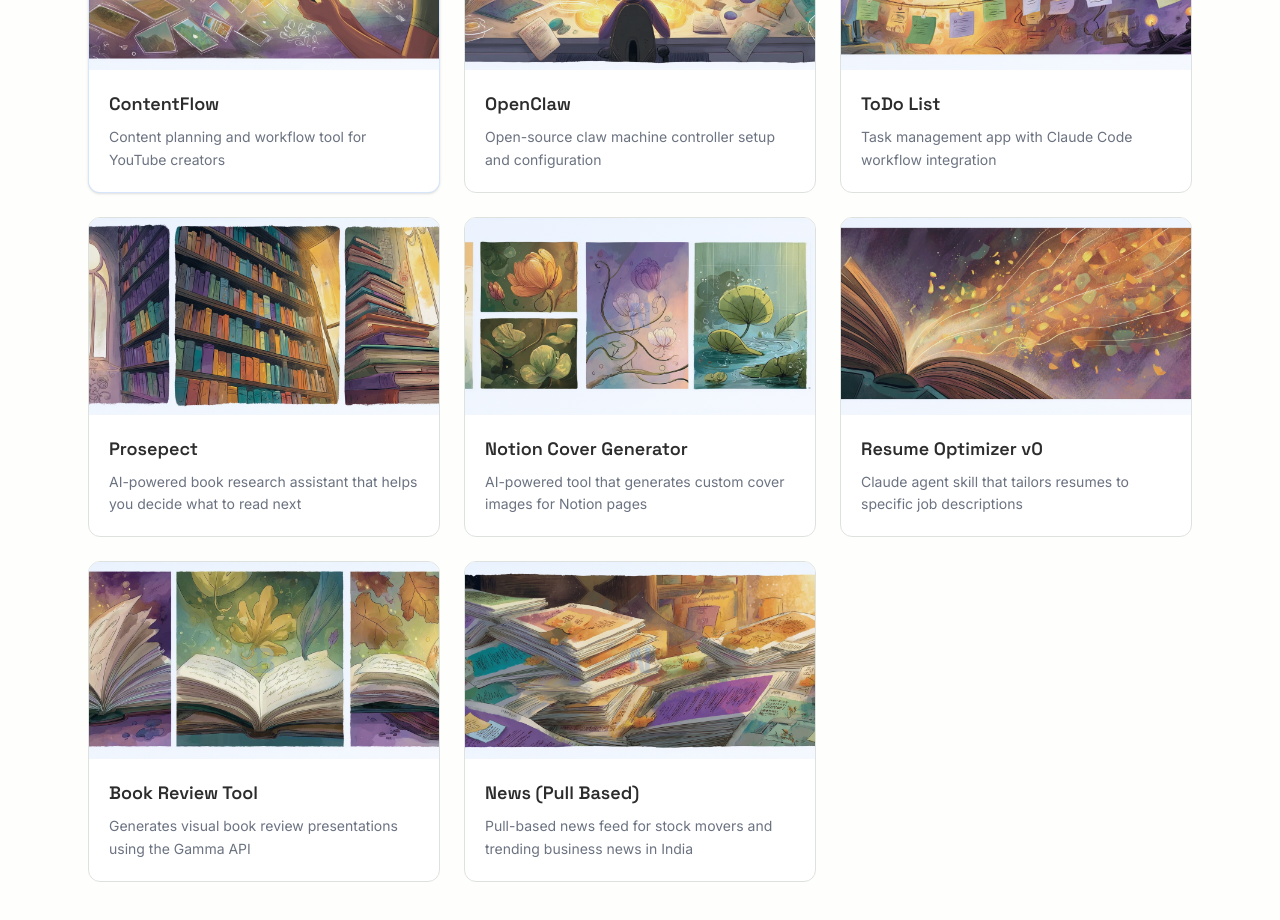
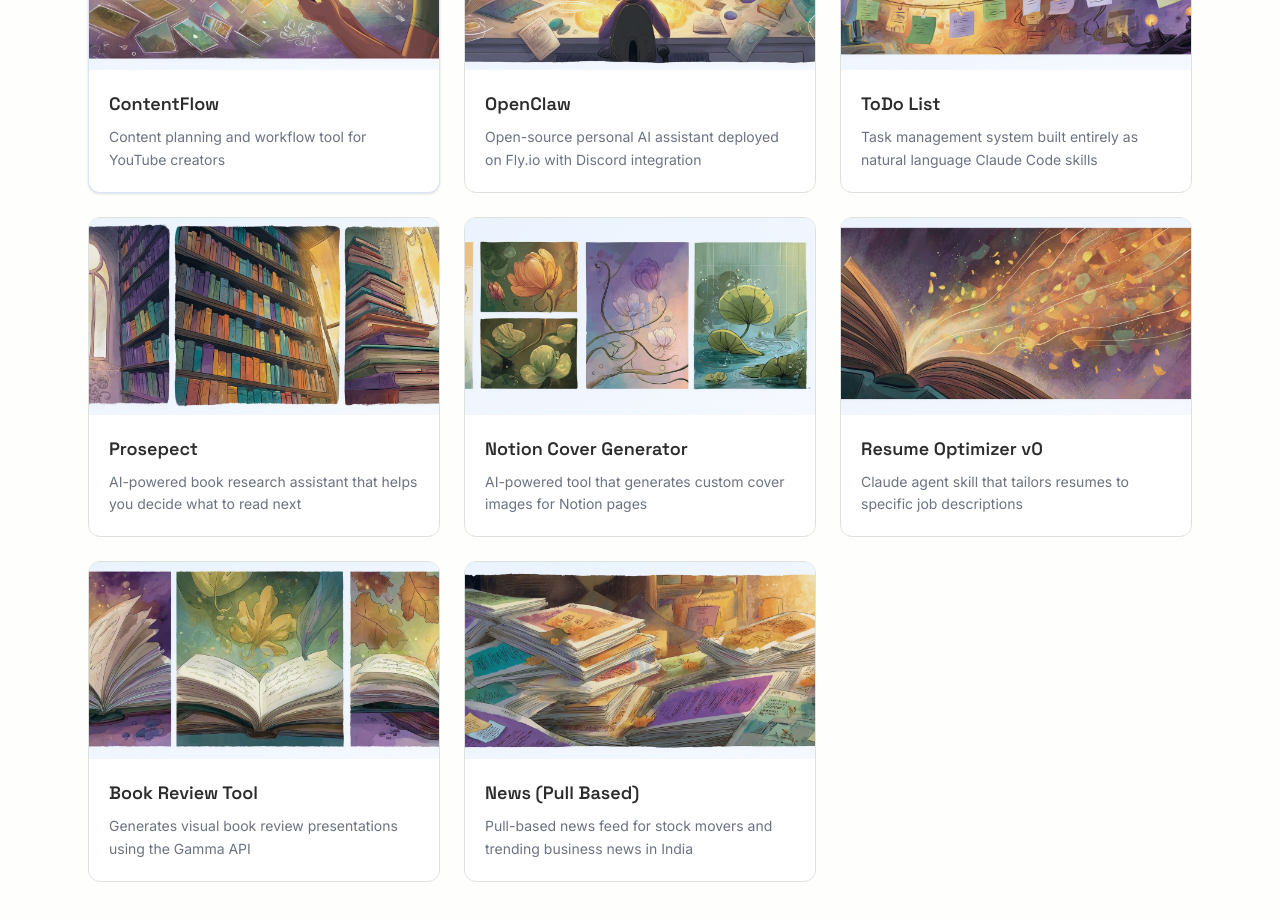
Before and after one commit to b-barri/personal-website, a Next.js app: page / in a window 1280 px wide. Shown: the part 1500-2420 px from the top of the page. Built offline with nearby package versions, Linux system fonts and the light colour scheme.

Commit message:
feat(content): add real project descriptions, tools, features, and links from Notion

```diff
--- a/src/data/projects.ts
+++ b/src/data/projects.ts
@@ -18,67 +18,114 @@
   {
     slug: "prd-auditor",
     title: "PRD Auditor",
-    tagline: "AI PRD auditor that stress-tests your product strategy like a panel of experts",
+    tagline:
+      "AI PRD auditor that stress-tests your product strategy like a panel of experts",
     description:
-      "An AI-powered PRD auditor built on top of Lenny's newsletter frameworks. It takes your product requirement document and evaluates it from multiple expert perspectives — product strategy, engineering feasibility, user experience, and business impact. Think of it as a panel of seasoned product leaders reviewing your PRD before you ship it to your team.",
+      "An AI-powered PRD auditor built on Lenny Rachitsky's content. Paste a PRD and get it scored, critiqued, and rewritten by AI grounded in insights from 279 real product experts (Shreyas Doshi, Teresa Torres, Marty Cagan, and more). Processed 289 podcast transcripts and 349 newsletter articles into a structured knowledge base, built a Next.js app with a two-tier Claude API strategy, and shipped in one day using a compound engineering workflow. Three distinct feedback modes: scorecard analysis with inline annotations, expert debate where matched experts argue your strategy, and framework-organized expert review. Features a pixel-art game UI with 279 collectible expert avatars.",
     imagePath: "/images/projects/prd-auditor.webp",
-    tools: [],
+    tools: [
+      "Next.js 16",
+      "Claude Sonnet 4",
+      "Claude Haiku 4.5",
+      "Zustand",
+      "Tailwind CSS v4",
+      "GSAP",
+      "Zod 4",
+      "Vercel",
+    ],
     features: [
-      "Multi-perspective PRD analysis",
-      "Strategy stress-testing based on Lenny's frameworks",
-      "Actionable feedback with severity ratings",
-      "Export-ready review summaries",
+      "Three feedback modes: scorecard, expert debate, and framework review",
+      "Knowledge base from 289 podcasts and 349 newsletter articles",
+      "279 indexed product experts with AI-generated pixel-art avatars",
+      "Inline annotations that teach frameworks before applying them",
+      "Built in a single day with compound engineering workflow",
     ],
-    links: {},
+    links: {
+      demo: "https://lenny-war-room.vercel.app/",
+      github: "https://github.com/b-barri/lenny-prd-auditor",
+    },
     featured: true,
   },
   {
     slug: "project-dora",
     title: "Project Dora",
-    tagline: "AI writing pipeline that generates content in your personal voice",
+    tagline:
+      "AI writing pipeline that generates content in your personal voice",
     description:
-      "A personal writing assistant that learns your voice, tone, and style from your existing writing. It helps generate drafts, blog posts, and social content that sounds authentically like you — not like generic AI output. Built as a full pipeline from topic research to final draft.",
+      "A full AI-powered Substack blog generation pipeline with human approval gates at every step. Turns real-time trend signals from 9 sources (Stratechery, Every.to, Hacker News, Twitter, TechCrunch, Reddit, Google Trends, and more) into polished, fact-checked posts written in the author's own voice. A 7-stage pipeline handles ingestion, two-pass topic generation with strategic framework overlays, web research, section-by-section drafting with tone fingerprinting, and automated fact-checking with citation injection. Built over 18 days with 84 commits. End-to-end blog posts in ~15 minutes that pass the 'did I write this?' test.",
     imagePath: "/images/projects/project-dora.webp",
-    tools: [],
+    tools: [
+      "Python",
+      "FastAPI",
+      "SQLAlchemy 2.0",
+      "SQLite (WAL)",
+      "Claude Sonnet",
+      "Claude Haiku",
+      "DALL-E 3",
+      "Playwright",
+      "Jinja2",
+    ],
     features: [
-      "Voice and style learning from your existing writing",
-      "Topic research and outline generation",
-      "Multi-draft generation with style consistency",
-      "Content pipeline from idea to published post",
+      "7-stage pipeline with human approval gates at every step",
+      "9 trend sources with slot-based priority aggregation",
+      "Tone fingerprinting from existing writing for authentic voice matching",
+      "Automated fact-checking with source cross-referencing and citations",
+      "Feedback loop from approve/reject history that improves over time",
     ],
-    links: {},
+    links: {
+      github: "https://github.com/b-barri/ProjectDora",
+    },
     featured: true,
   },
   {
     slug: "openclaw",
     title: "OpenClaw",
-    tagline: "Open-source claw machine controller setup and configuration",
+    tagline:
+      "Open-source personal AI assistant deployed on Fly.io with Discord integration",
     description:
-      "An open-source hardware and software setup for building and controlling a claw machine. Includes controller configuration, motor calibration, and a game interface. A fun hardware-meets-software side project that combines physical computing with web interfaces.",
+      "Deployed OpenClaw, an open-source personal AI assistant framework, on Fly.io with Discord integration. Connects to 20+ messaging channels (WhatsApp, Telegram, Discord, Slack, etc.) through a single gateway, routes conversations through a unified AI agent, and handles daily digests, async research, and recurring tasks. The architecture is gateway-centric with a WebSocket control plane. Channels are plugins, models are swappable (Anthropic, OpenAI, Google, Ollama with automatic failover). Key use cases include automated daily AI industry digests, blog topic suggestions, pre-meeting context briefs, and personal relationship tracking. Claude Code automated 80% of the deployment.",
     imagePath: "/images/projects/openclaw.webp",
-    tools: [],
+    tools: [
+      "TypeScript",
+      "Node.js 22+",
+      "Hono",
+      "Fly.io",
+      "Docker",
+      "Claude Code",
+      "Discord API",
+    ],
     features: [
-      "Hardware controller configuration",
-      "Motor calibration and testing",
-      "Web-based game interface",
-      "Open-source setup documentation",
+      "Unifies 20+ messaging channels through a single AI gateway",
+      "Model flexibility with automatic failover across providers",
+      "Real agency: browser control, shell commands, cron jobs",
+      "Privacy-first: runs locally, single-user, data stays on your hardware",
+      "Persistent memory through daily logs and identity files",
     ],
-    links: {},
+    links: {
+      other: [
+        {
+          label: "Blog Post",
+          url: "https://bhavya287274.substack.com/p/i-ran-openclaw-for-a-day-heres-what",
+        },
+      ],
+    },
     featured: false,
   },
   {
     slug: "todo-list",
     title: "ToDo List",
-    tagline: "Task management app with Claude Code workflow integration",
+    tagline:
+      "Task management system built entirely as natural language Claude Code skills",
     description:
-      "A task management application designed to integrate seamlessly with the Compound Engineering Claude Code workflow. Manages tasks, tracks progress, and integrates with AI-powered development pipelines for a streamlined builder workflow.",
+      "A daily task management system that lives inside Claude Code's CLI, built entirely as natural language instructions with no traditional code, no dependencies, and no build step. Six slash commands (/todo:plan, /todo:add, /todo:show, /todo:update, /todo:done, /todo:review) map to the natural rhythm of a workday: morning planning, during-work tracking, and end-of-day review. The entire system is ~400 lines of 'instruction code' written as English prose in markdown files with YAML frontmatter. Tasks are stored as structured markdown under ~/.claude/todo/, with completed tasks archived to dated files. Each command declares scoped tool permissions for safety.",
     imagePath: "/images/projects/todo-list.webp",
-    tools: ["Claude Code"],
+    tools: ["Claude Code CLI", "Markdown", "YAML"],
     features: [
-      "Claude Code workflow integration",
-      "Task creation and progress tracking",
-      "Priority-based task management",
-      "Developer-focused workflow",
+      "Six slash commands mapping to morning/during/evening workflow rhythm",
+      "Zero external dependencies — natural language as source code",
+      "Scoped tool permissions per command for safety",
+      "Swiss-style terminal output with box-drawing characters",
+      "Daily archiving creates built-in work journal for standups",
     ],
     links: {},
     featured: false,
@@ -86,16 +133,18 @@
   {
     slug: "resume-editor-skill",
     title: "Resume Editor Skill",
-    tagline: "Claude skill that turns job descriptions into submission-ready resumes in minutes",
+    tagline:
+      "Claude skill that turns job descriptions into submission-ready resumes in minutes",
     description:
-      "A Claude Code skill that takes a job description and your base resume, then intelligently tailors your resume to match the role. It rewrites bullet points, emphasizes relevant experience, and adjusts keywords — producing a submission-ready resume in minutes instead of hours.",
+      "A Claude Code skill that optimizes resumes for specific job descriptions, generates cover letters, and creates formatted Google Docs — all conversationally in under 5 minutes. Replaced a 500-line Python pipeline with a 230-line SKILL.md. Invoked with /resume-optimizer [JD URL], it fetches the job description (WebFetch with browser automation fallback for LinkedIn), reorders bullets by relevance using Claude's native reasoning, generates cover letters in both formal and email styles, writes a markdown review file, and creates a perfectly formatted Google Doc via copy-template strategy. The key insight: resume optimization is a reasoning task, not an algorithmic one.",
     imagePath: "/images/projects/resume-editor-skill.webp",
-    tools: ["Claude Code"],
+    tools: ["Claude Code (Opus)", "SKILL.md", "WebFetch", "Google Workspace CLI"],
     features: [
-      "Job description parsing and keyword extraction",
-      "Intelligent resume tailoring",
-      "Bullet point rewriting for relevance",
-      "Submission-ready PDF output",
+      "Conversational resume optimization — one command to formatted Google Doc",
+      "Intelligent JD-to-resume matching using Claude's native reasoning",
+      "Silent fallback chain: WebFetch, browser automation, manual paste",
+      "Cover letter generation in formal and email styles",
+      "Pixel-perfect Google Doc output via copy-template strategy",
     ],
     links: {},
     featured: true,
@@ -103,9 +152,10 @@
   {
     slug: "prosepect",
     title: "Prosepect",
-    tagline: "AI-powered book research assistant that helps you decide what to read next",
+    tagline:
+      "AI-powered book research assistant that helps you decide what to read next",
     description:
-      "A book research assistant that goes beyond simple recommendations. It analyzes books across multiple dimensions — writing style, key themes, reader reviews, author background — to help you make informed reading decisions. Think of it as a well-read friend who can tell you exactly whether a book is worth your time.",
+      "A book research assistant that goes beyond simple recommendations. It analyzes books across multiple dimensions — writing style, key themes, reader reviews, author background — to help you make informed reading decisions. Think of it as a well-read friend who can tell you exactly whether a book is worth your time, with deep analysis rather than surface-level star ratings.",
     imagePath: "/images/projects/prosepect.webp",
     tools: [],
     features: [
@@ -120,33 +170,54 @@
   {
     slug: "notion-cover-generator",
     title: "Notion Cover Generator",
-    tagline: "AI-powered tool that generates custom cover images for Notion pages",
+    tagline:
+      "AI-powered tool that generates custom cover images for Notion pages",
     description:
-      "A tool that generates beautiful, custom cover images for your Notion pages using AI. Input a page title or description and get a perfectly sized cover image that matches your aesthetic. Built with Lovable for rapid prototyping.",
+      "An AI-powered Notion cover image generator (called 'Notion Pixie Doodler') that creates beautiful, cohesive illustrations in a distinctive minimalist Japanese watercolor style. Generates custom 1500x600px cover images based on blog title and description, featuring a charming character interacting with elements related to the content. All covers maintain a consistent aesthetic: delicate black ink line art with soft pink watercolor touches on white backgrounds, optimized for Notion's cover format with proper spacing for page icons. Uses Google Gemini models via Lovable AI Gateway edge functions for image generation.",
     imagePath: "/images/projects/notion-cover-generator.webp",
-    tools: ["Lovable"],
+    tools: [
+      "React 18",
+      "TypeScript",
+      "Tailwind CSS",
+      "shadcn/ui",
+      "Google Gemini",
+      "Lovable",
+      "Supabase",
+    ],
     features: [
-      "AI-generated cover images",
-      "Notion-optimized sizing",
-      "Style customization options",
-      "One-click generation",
+      "Generates custom 1500x600px Notion cover images from title and description",
+      "Consistent minimalist Japanese watercolor art style across all covers",
+      "AI-powered image generation using Google Gemini",
+      "Optimized for Notion's cover format with icon spacing",
+      "No design skills needed — instant professional covers",
     ],
-    links: {},
+    links: {
+      demo: "https://notion-pixie-doodler.lovable.app/",
+    },
     featured: false,
   },
   {
     slug: "resume-optimizer-v0",
     title: "Resume Optimizer v0",
-    tagline: "Claude agent skill that tailors resumes to specific job descriptions",
+    tagline:
+      "Claude agent skill that tailors resumes to specific job descriptions",
     description:
-      "The original version of the resume optimization skill. A Claude Code agent that takes your resume and a target job description, then produces a tailored version optimized for ATS systems and human reviewers alike.",
+      "The predecessor to the v1 Resume Editor Skill — a Python-based pipeline that tailors resumes to specific job descriptions. Analyzes job postings to extract key requirements, scores and reorders resume bullets by relevance using a keyword-matching algorithm (+2.0 per skill match, +0.5 for leadership verbs, weighted by requirement importance), and provides detailed skills gap analysis for interview preparation. The tool never changes facts, dates, or metrics — it only reorders and emphasizes existing content. Supports PDF and DOCX input, fetches job postings from URLs, and outputs with comprehensive change tracking reports.",
     imagePath: "/images/projects/resume-optimizer-v0.webp",
-    tools: ["Claude Code"],
+    tools: [
+      "Python 3.9+",
+      "pdfplumber",
+      "python-docx",
+      "BeautifulSoup4",
+      "Google Docs API",
+      "Claude Code",
+    ],
     features: [
-      "ATS-optimized formatting",
-      "Keyword alignment with job descriptions",
-      "Experience relevance scoring",
-      "Multiple output formats",
+      "AI-powered JD analysis extracting requirements and competencies",
+      "Relevance scoring algorithm that reorders bullets by job importance",
+      "Data integrity guarantee — never changes facts, dates, or metrics",
+      "Format preservation via manual update instructions",
+      "Comprehensive skills gap analysis with interview prep",
     ],
     links: {},
     featured: false,
@@ -154,33 +225,39 @@
   {
     slug: "contentflow",
     title: "ContentFlow",
-    tagline: "Content planning and workflow tool for YouTube creators",
+    tagline:
+      "Content planning and workflow tool for YouTube creators",
     description:
-      "A content planning and workflow management tool built specifically for YouTube creators. Helps plan content calendars, track video production stages, manage scripts, and optimize publishing schedules. Built with Cursor and Claude Code.",
+      "A content planning and workflow tool for YouTube creators that solves the fragmented workflow of jumping between tools for transcription, SEO-friendly metadata, and thumbnail design. Auto-generates clean transcripts, multiple title/description options, and customizable thumbnails — all in one place with no context-switching. The system can be seeded with past high-performing titles and descriptions so suggestions match the creator's voice and audience. Ensures consistent branding across videos by locking in brand language, color palettes, and text styles.",
     imagePath: "/images/projects/contentflow.webp",
-    tools: ["Cursor", "Claude Code"],
+    tools: ["Cursor", "Claude Code", "Vercel"],
     features: [
-      "Content calendar planning",
-      "Video production stage tracking",
-      "Script management",
-      "Publishing schedule optimization",
+      "Auto-generate transcripts, SEO titles, and thumbnails in one workflow",
+      "Consistent brand enforcement with locked styles and palettes",
+      "Personalized suggestions seeded from past high-performing content",
+      "Transcript-powered captions for SEO and accessibility",
+      "Safer publishing defaults with auto-filled metadata",
     ],
-    links: {},
+    links: {
+      demo: "https://content-creator-tool.vercel.app/",
+    },
     featured: true,
   },
   {
     slug: "book-review-tool",
     title: "Book Review Tool",
-    tagline: "Generates visual book review presentations using the Gamma API",
+    tagline:
+      "Generates visual book review presentations using the Gamma API",
     description:
-      "A tool that takes your book notes and thoughts, then generates polished visual book review presentations using the Gamma API. Perfect for sharing book reviews on social media or with reading groups in a visually engaging format.",
+      "A tool that transforms reading notes into beautiful, shareable presentation documents via the Gamma API. Supports two modes: Book Club Recap for group discussion notes, and Personal Review for individual thoughts. Collects the book title, author, reading notes, document vibe (e.g., Modern), image style (e.g., Photorealistic), and reading progress percentage, then generates a polished, shareable presentation. Sample outputs include reviews of 'Small Things Like These' by Claire Keegan and 'Dune' by Frank Herbert.",
     imagePath: "/images/projects/book-review-tool.webp",
-    tools: ["Gamma API"],
+    tools: ["Gamma API", "React"],
     features: [
-      "Automated visual presentation generation",
-      "Gamma API integration",
-      "Book notes to visual review pipeline",
-      "Social-media-ready output",
+      "Transform reading notes into visual presentation documents",
+      "Two modes: Personal Review and Book Club Recap",
+      "Customizable document vibe and image style settings",
+      "Reading progress tracking integrated into reviews",
+      "AI-powered presentation generation via Gamma API",
     ],
     links: {},
     featured: false,
@@ -188,15 +265,16 @@
   {
     slug: "news-pull-based",
     title: "News (Pull Based)",
-    tagline: "Pull-based news feed for stock movers and trending business news in India",
+    tagline:
+      "Pull-based news feed for stock movers and trending business news in India",
     description:
-      "A pull-based news aggregator focused on Indian stock market movers and trending business news. Instead of a push-based firehose, it lets you pull news on demand — focused on what moved the markets today and why. Built for investors who want signal, not noise.",
+      "A pull-based news aggregator focused on Indian stock market movers and trending business news. Instead of a push-based notification firehose, it lets you pull news on demand — focused on what moved the markets today and why. Built for investors who want signal, not noise. Features curated financial news retrieval with on-demand access to stock movers and trending business stories.",
     imagePath: "/images/projects/news-pull-based.webp",
     tools: [],
     features: [
-      "Stock mover tracking for Indian markets",
-      "Pull-based news model (on-demand, not firehose)",
-      "Business news trending analysis",
+      "Pull-based model for on-demand financial news",
+      "Coverage of Indian stock movers and market trends",
+      "Curated business news filtering for signal over noise",
       "Market context for each story",
     ],
     links: {},
```
